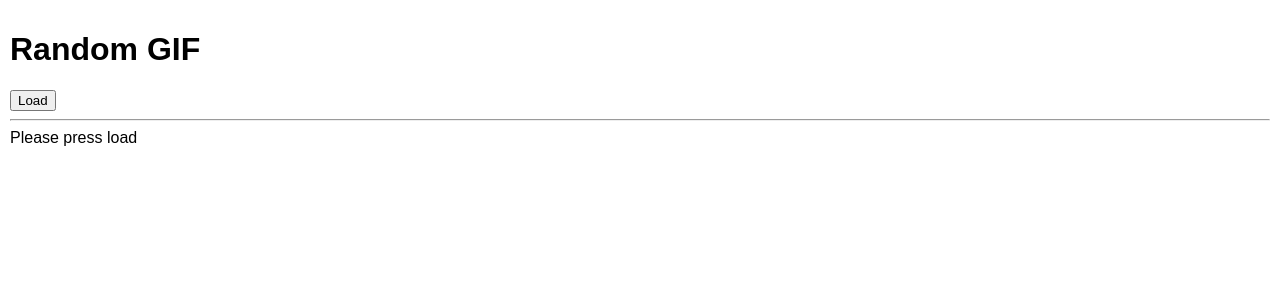
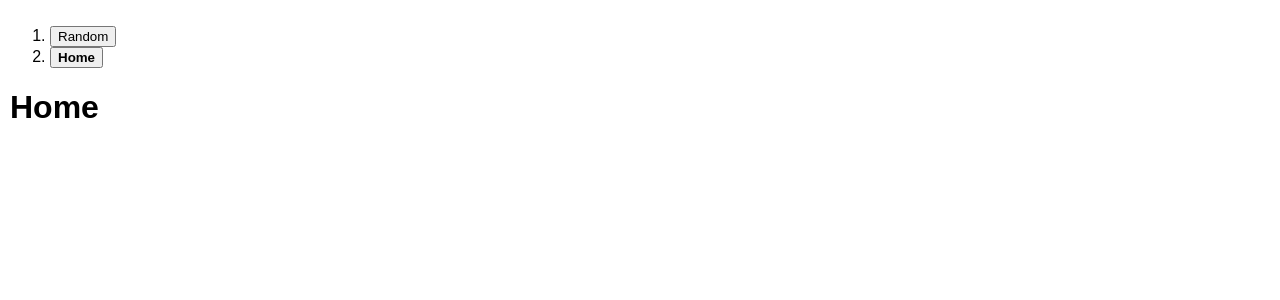
Before and after one commit to asakalou/exadel-react-giphy-search, a React (Create React App) app: page /home in a window 1280 px wide. Shown: the top 300 px of the page. Built offline with nearby package versions, Linux system fonts and the light colour scheme.

Commit message:
adding react router

```diff
--- a/package.json
+++ b/package.json
@@ -6,6 +6,7 @@
     "query-string": "^6.1.0",
     "react": "^16.3.2",
     "react-dom": "^16.3.2",
+    "react-router-dom": "^4.2.2",
     "react-scripts": "1.1.4",
     "rxjs": "^6.1.0",
     "rxjs-compat": "^6.1.0"
--- a/src/App.css
+++ b/src/App.css
@@ -1,3 +1,7 @@
 .App {
     padding: 10px;
 }
+
+.active {
+    font-weight: bold;
+}
--- a/src/App.js
+++ b/src/App.js
@@ -1,12 +1,39 @@
-import React, {Component} from 'react';
+import React, {Component, Fragment} from 'react';
 import './App.css';
 import RandomScene from "./scenes/Random/Random";
+import {BrowserRouter, Redirect, Route, Switch} from "react-router-dom";
+import HomeScene from "./scenes/Home/Home";
+import NavItem from "./components/NavItem/NavItem";
 
 class App extends Component {
+
+    constructor() {
+        super();
+    }
+
     render() {
         return (
             <div className="App">
-                <RandomScene/>
+
+                <BrowserRouter>
+
+                    <Fragment>
+                        <ol>
+                            <li><NavItem to={'/random'}>Random</NavItem></li>
+                            <li><NavItem to={'/home'}>Home</NavItem></li>
+                        </ol>
+
+                        <Switch>
+                            <Route exact path="/" component={RandomScene}/>
+                            <Route path={'/random'} component={RandomScene}/>
+                            <Route path={'/home'} component={HomeScene}/> : null
+
+                            <Redirect to={'/'}/>
+                        </Switch>
+                    </Fragment>
+
+                </BrowserRouter>
+
             </div>
         );
     }
--- /dev/null
+++ b/src/components/NavItem/NavItem.js
@@ -0,0 +1,16 @@
+import React, {Component} from 'react';
+import {withRouter} from "react-router-dom";
+
+const NavItem = withRouter(({match, location, history, to, children}) => {
+    const onClick = (event) => {
+        history.push(to)
+    };
+    const isActive = location.pathname === to;
+    return (
+        <button
+            className={isActive ? 'active' : null}
+            onClick={onClick}>{children}</button>
+    );
+});
+
+export default NavItem;
--- /dev/null
+++ b/src/scenes/Home/Home.js
@@ -0,0 +1,15 @@
+import React, {Component} from 'react';
+
+class HomeScene extends Component {
+
+    render() {
+        return (
+            <div>
+                <h1>Home</h1>
+            </div>
+        );
+    }
+
+}
+
+export default HomeScene;
--- a/src/scenes/Random/Random.js
+++ b/src/scenes/Random/Random.js
@@ -48,7 +48,7 @@ class RandomScene extends Component {
                 <hr/>
 
                 {this.state.url ?
-                    <img src={this.state.url}/>
+                    <img src={this.state.url} alt={'no image'}/>
                     : 'Please press load'
                 }
 
```
Also changed, not shown: 1 other file (tests, documents, lock files or other folders).
